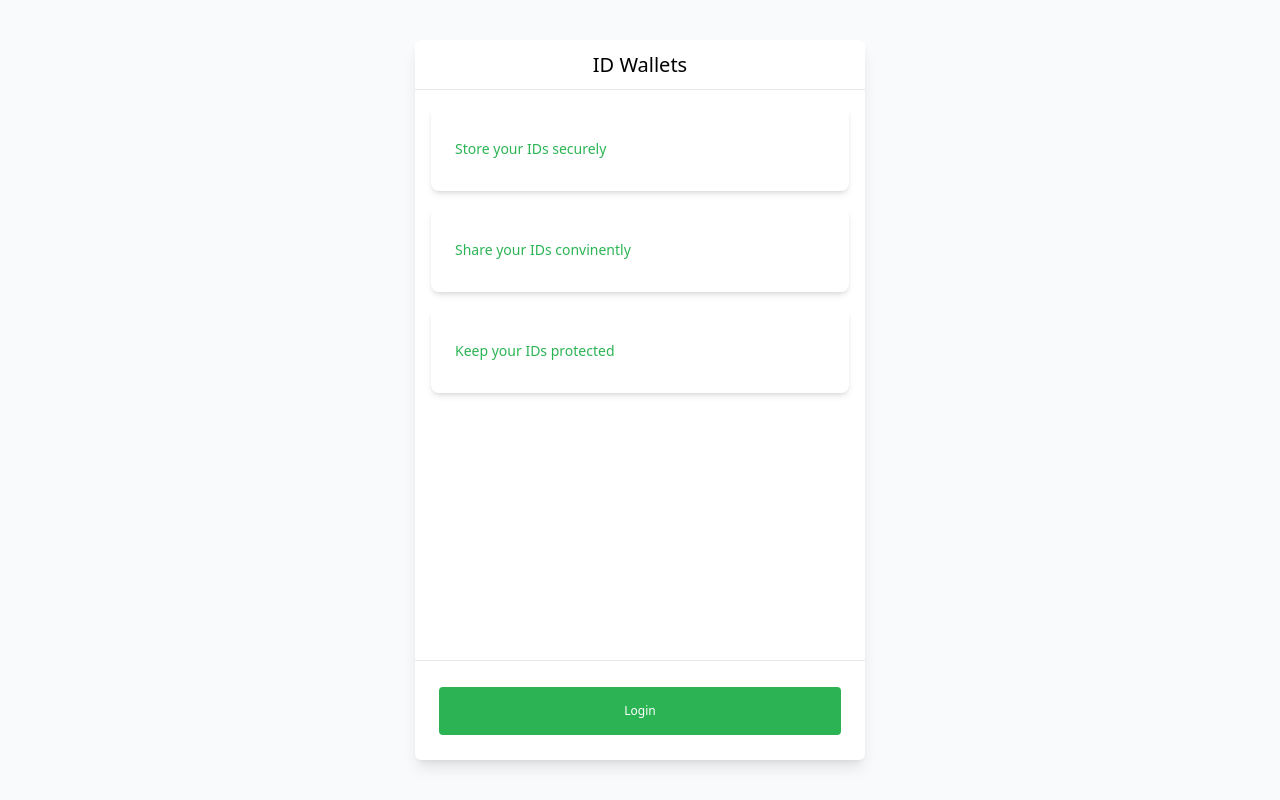
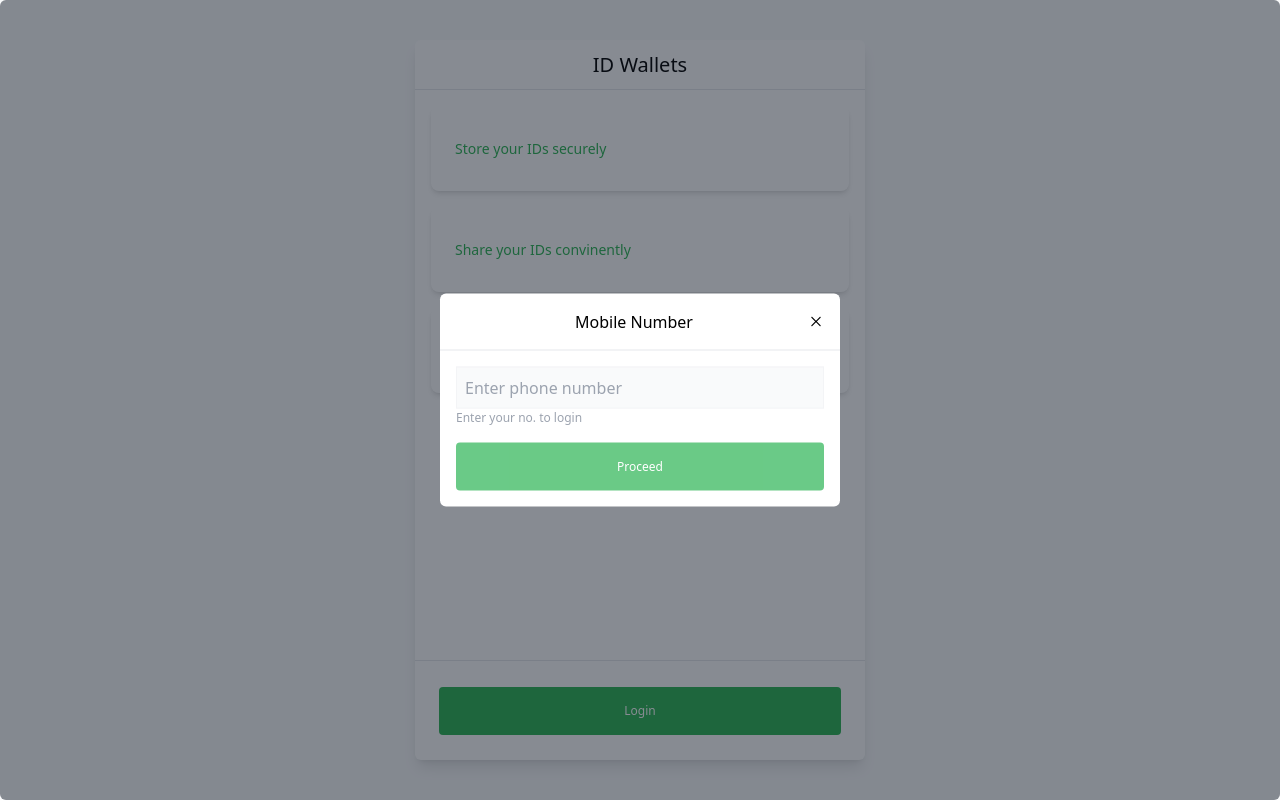
Before and after one commit to nikhilgupta58/equal-assign, a React (Vite) app: page / in a window 1280 px wide. Both pictures are taken after a click on the button "Login". Built offline with nearby package versions, Linux system fonts and the light colour scheme.

Commit message:
first commit

```diff
--- /dev/null
+++ b/src/components/Modal.tsx
@@ -0,0 +1,34 @@
+import React from "react";
+
+interface IProp {
+  children?: React.ReactNode;
+  isOpen: boolean;
+  onClose: () => void;
+}
+
+export default function Modal({ children, isOpen, onClose, ...props }: IProp) {
+  React.useEffect(() => {
+    if (isOpen) document.body.style.overflow = "hidden";
+    else document.body.style.overflow = "initial";
+  }, [isOpen]);
+  return (
+    <>
+      <div
+        className={`fixed w-screen h-screen top-0 left-0 opacity-50 bg-gray-900 rounded-md ${
+          isOpen ? "block" : "hidden"
+        }`}
+        onClick={onClose}
+      ></div>
+
+      <div
+        className={`fixed flex flex-col bg-white opacity-100 rounded-md rounded-8 border-1 border-solid border-gray-200 justify-center items-center ${
+          isOpen ? "block" : "hidden"
+        }`}
+        style={{ top: "50%", left: "50%", transform: "translate(-50%, -50%)" }}
+        {...props}
+      >
+        {children}
+      </div>
+    </>
+  );
+}
--- /dev/null
+++ b/src/components/Toast.tsx
@@ -0,0 +1,42 @@
+import React from "react";
+import { RxCross2 } from "react-icons/rx";
+import { toastStore } from "../store";
+const commonClass = {
+  parent:
+    "fixed min-h-[52px] max-w-[60vw] w-[400px] shadow-lg py-[22px] px-[20px] rounded-[6px] top-2 right-2 z-[1000] flex justify-between items-center gap-[20px]",
+  child: "flex gap-[12px] d-body3  items-center",
+};
+
+export default function Toast() {
+  const [data, clear] = toastStore((state) => [state.data, state.clear]);
+
+  const clearToast = () => {
+    clear();
+  };
+
+  React.useEffect(() => {
+    if (data) {
+      let timer;
+      clearTimeout(timer);
+      timer = setTimeout(() => {
+        clearToast();
+      }, 2000);
+      return () => clearTimeout(timer);
+    }
+  }, [data]);
+
+  const messaage =
+    typeof data?.message === "string" ? data?.message : "Internal Server Error";
+
+  if (!data) return null;
+
+  return (
+    <div className={`bg-[#FFF1F0] ${commonClass.parent}`}>
+      <div className={`text-[#E02B1D] ${commonClass.child}`}>
+        <RxCross2 size={20} />
+        <p>{messaage}</p>
+      </div>
+      <RxCross2 onClick={clearToast} size={20} color="#4D4D4D" />
+    </div>
+  );
+}
--- a/src/hooks/useRequestToken.tsx
+++ b/src/hooks/useRequestToken.tsx
@@ -1,12 +1,15 @@
-import axios from "axios";
 import React from "react";
+import { getProtectedAxios } from "../libs/auth";
+import { toastStore } from "../store";
 import { BASE_URL } from "../utils/constants";
 
 export default function useRequestToken() {
   const [isSuccess, setIsSuccess] = React.useState(null);
   const [isError, setIsError] = React.useState(null);
   const [isLoading, setIsLoading] = React.useState(false);
+  const [setErrorToast] = toastStore((state) => [state.setErrorToast]);
   const mutate = (phone) => {
+    const axios = getProtectedAxios();
     setIsLoading(true);
     const payload = {
       requestId: "",
@@ -19,8 +22,13 @@ export default function useRequestToken() {
       .post(endpoint, payload)
       .then(() => {
         setIsSuccess(true);
+        setErrorToast("ds");
       })
-      .catch(() => setIsError(true))
+      .catch((err) => {
+        console.log(err);
+        setErrorToast("ds");
+        setIsError(true);
+      })
       .finally(() => setIsLoading(false));
   };
   return { mutate, isError, isLoading, isSuccess };
--- a/src/hooks/useVerifyToken.tsx
+++ b/src/hooks/useVerifyToken.tsx
@@ -1,5 +1,5 @@
-import axios from "axios";
 import React from "react";
+import { getProtectedAxios } from "../libs/auth";
 import { userStore } from "../store";
 import { BASE_URL } from "../utils/constants";
 
@@ -10,6 +10,7 @@ export default function useRequestToken() {
   const setSession = userStore((state: any) => state.setSession);
   const mutate = ({ mobileNumber, mobileOtp }) => {
     setIsLoading(true);
+    const axios = getProtectedAxios();
     const payload = {
       requestId: null,
       provider: "EQUAL_AUTH",
--- a/src/layouts/GenricLayout.tsx
+++ b/src/layouts/GenricLayout.tsx
@@ -1,9 +1,12 @@
+import Toast from "../components/Toast";
+
 export default function GenricLayout({ children }) {
   return (
     <div className="w-[100vw] h-[100vh] flex items-center justify-center bg-gray-50">
-      <div className="w-[450px] max-w-[90vw] mx-auto h-[90vh] my-auto shadow-lg bg-white rounded-md">
+      <div className="relative w-[450px] max-w-[90vw] mx-auto h-[90vh] my-auto shadow-lg bg-white rounded-md">
         {children}
       </div>
+      <Toast />
     </div>
   );
 }
--- a/src/libs/auth.ts
+++ b/src/libs/auth.ts
@@ -4,20 +4,29 @@ import { userStore } from "../store";
 let authAxios: AxiosInstance;
 
 export const getProtectedAxios = () => {
-  const access_token = userStore.getState().session;
+  const session = userStore.getState().session;
 
-  if (access_token && authAxios) {
+  if (session && authAxios) {
     authAxios.defaults.headers = {
-      Authorization: `Bearer ${access_token}`,
+      "x-eq-session-token": `${session}`,
     };
   }
 
   if (!authAxios)
     authAxios = axios.create({
       headers: {
-        ...(typeof access_token === "string"
+        ...(typeof session === "string"
           ? {
-              Authorization: `Bearer ${access_token}`,
+              "x-eq-session-token": `${session}`,
+              authority: "api.test.equal.in",
+              accept: "*/*",
+              "accept-language": "en-GB,en;q=0.6",
+              "access-control-allow-origin": "*",
+              "cache-control": "no-cache",
+              "content-type": "application/json; charset=utf-8",
+              origin: "https://test.equal.in",
+              pragma: "no-cache",
+              referer: "https://test.equal.in/",
             }
           : {}),
       },
--- a/src/pages/Login/Login.container.tsx
+++ b/src/pages/Login/Login.container.tsx
@@ -1,5 +1,7 @@
+import React from "react";
 import GenricLayout from "../../layouts/GenricLayout";
 import LoginView from "./Login.view";
+import LoginModal from "./components/LoginModal";
 import { LoginContext } from "./utils/context";
 
 const cards = [
@@ -15,10 +17,12 @@ const cards = [
 ];
 
 export default function LoginContainer() {
+  const [isOpen, setIsOpen] = React.useState(false);
   return (
     <GenricLayout>
-      <LoginContext.Provider value={{ cards }}>
+      <LoginContext.Provider value={{ cards, setIsOpen }}>
         <LoginView />
+        <LoginModal isOpen={isOpen} onClose={() => setIsOpen(false)} />
       </LoginContext.Provider>
     </GenricLayout>
   );
--- a/src/pages/Login/Login.view.tsx
+++ b/src/pages/Login/Login.view.tsx
@@ -2,7 +2,7 @@ import Button from "../../components/Button";
 import { useLoginContext } from "./utils/context";
 
 export default function LoginView() {
-  const { cards } = useLoginContext();
+  const { cards, setIsOpen } = useLoginContext();
   return (
     <div className="flex flex-col justify-between h-full">
       <div>
@@ -21,7 +21,9 @@ export default function LoginView() {
         </div>
       </div>
       <div className="h-[100px] border-t-[1px] border-b-gray-200 flex items-center justify-center font-[500] text-[20px]">
-        <Button className="flex-grow mx-6">Login</Button>
+        <Button onClick={() => setIsOpen(true)} className="flex-grow mx-6">
+          Login
+        </Button>
       </div>
     </div>
   );
--- /dev/null
+++ b/src/pages/Login/components/LoginModal.tsx
@@ -0,0 +1,53 @@
+import React from "react";
+import { RxCross2 } from "react-icons/rx";
+import Button from "../../../components/Button";
+import Modal from "../../../components/Modal";
+import useRequestToken from "../../../hooks/useRequestToken";
+import { validatePhone } from "../../../utils/helper";
+
+export default function LoginModal({ isOpen, onClose }) {
+  const { mutate, isLoading, isSuccess } = useRequestToken();
+  const [mobileNumber, setMobileNumber] = React.useState("");
+
+  React.useEffect(() => {
+    if (isSuccess) console.log(isSuccess);
+  }, [isSuccess]);
+
+  const RequestOtp = () => {
+    return (
+      <div className="p-4">
+        <input
+          value={mobileNumber}
+          onChange={(e) => {
+            setMobileNumber(e.target.value);
+          }}
+          placeholder="Enter phone number"
+        //   type="number"
+          className="p-2 bg-gray-50 w-full border-[1px] border-gray-100 appearance-none"
+        />
+        <p className="text-[12px] text-gray-400">Enter your no. to login</p>{" "}
+        <Button
+          isLoading={isLoading}
+          onClick={() => mutate(mobileNumber)}
+          className="w-full mt-4"
+          disabled={!validatePhone(mobileNumber)}
+        >
+          Proceed
+        </Button>
+      </div>
+    );
+  };
+
+  return (
+    <Modal isOpen={isOpen} onClose={onClose}>
+      <div className="w-[400px] max-w-[85vw] max-h-[85vh]">
+        <div className="py-4 border-b-[1px] px-4 border-b-gray-200 flex items-center justify-between">
+          <div className="w-1 h-1" />
+          <p>Mobile Number</p>
+          <RxCross2 onClick={onClose} />
+        </div>
+        <RequestOtp />
+      </div>
+    </Modal>
+  );
+}
--- a/src/store/index.ts
+++ b/src/store/index.ts
@@ -10,12 +10,8 @@ export const userStore = create<UserStore>(
     persist(
       (set) => ({
         session: null,
-
         setSession: (session) => {
-          set((oldState) => ({
-            ...oldState,
-            session,
-          }));
+          set({ session: session });
         },
         logout: () => set({ session: null }),
       }),
@@ -25,3 +21,9 @@ export const userStore = create<UserStore>(
     )
   )
 );
+
+export const toastStore = create<any>((set) => ({
+  data: null,
+  setErrorToast: (message) => set({ data: message }),
+  clear: () => set({ data: null }),
+}));
--- /dev/null
+++ b/src/utils/helper.ts
@@ -0,0 +1,5 @@
+export const validatePhone = (inputtxt) => {
+  return String(inputtxt)
+    .toLowerCase()
+    .match(/^[0-9]{10}$|^[0-9]{12}$/);
+};
```
Also changed, not shown: src/pages/Login/components/RequestOtp.tsx (added).
